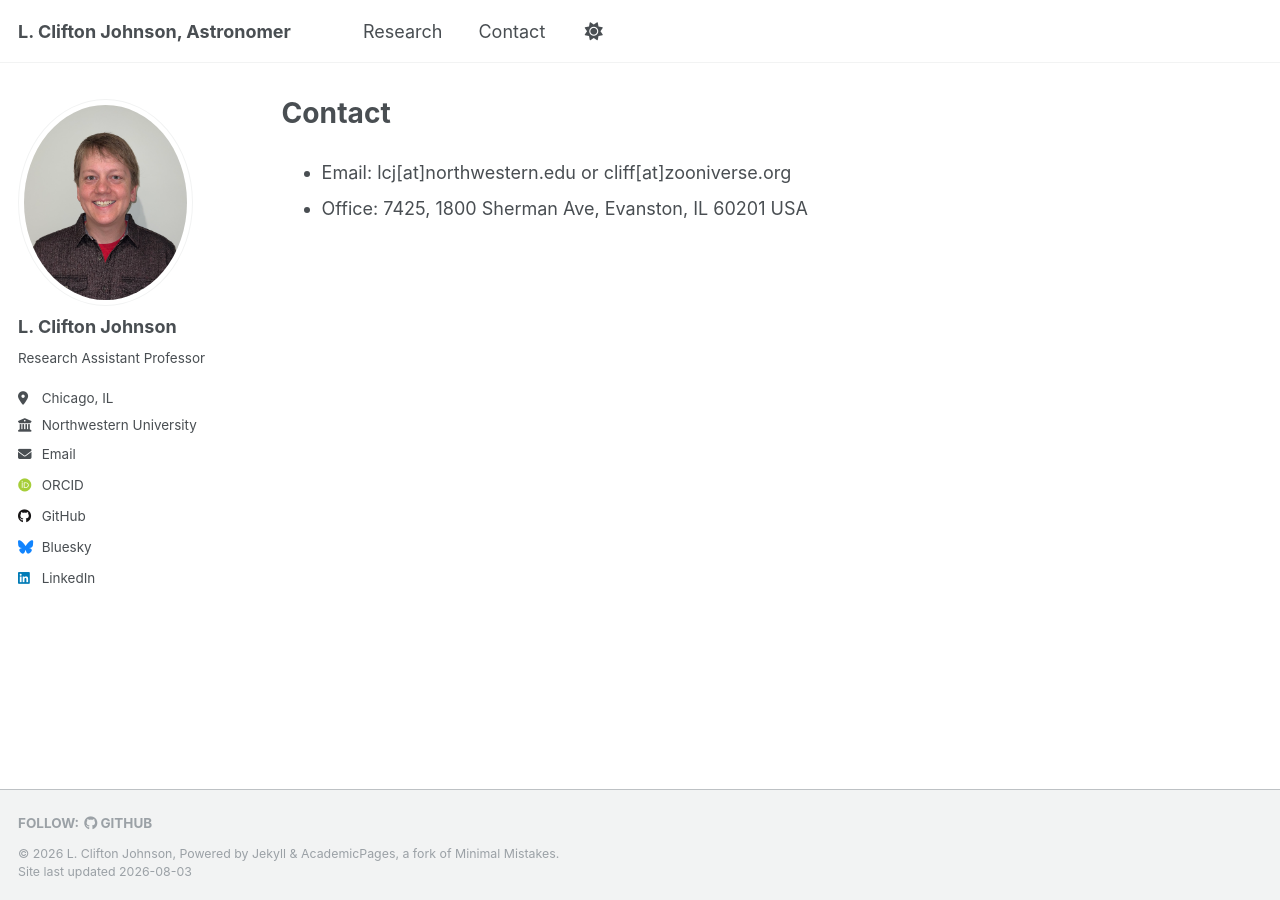
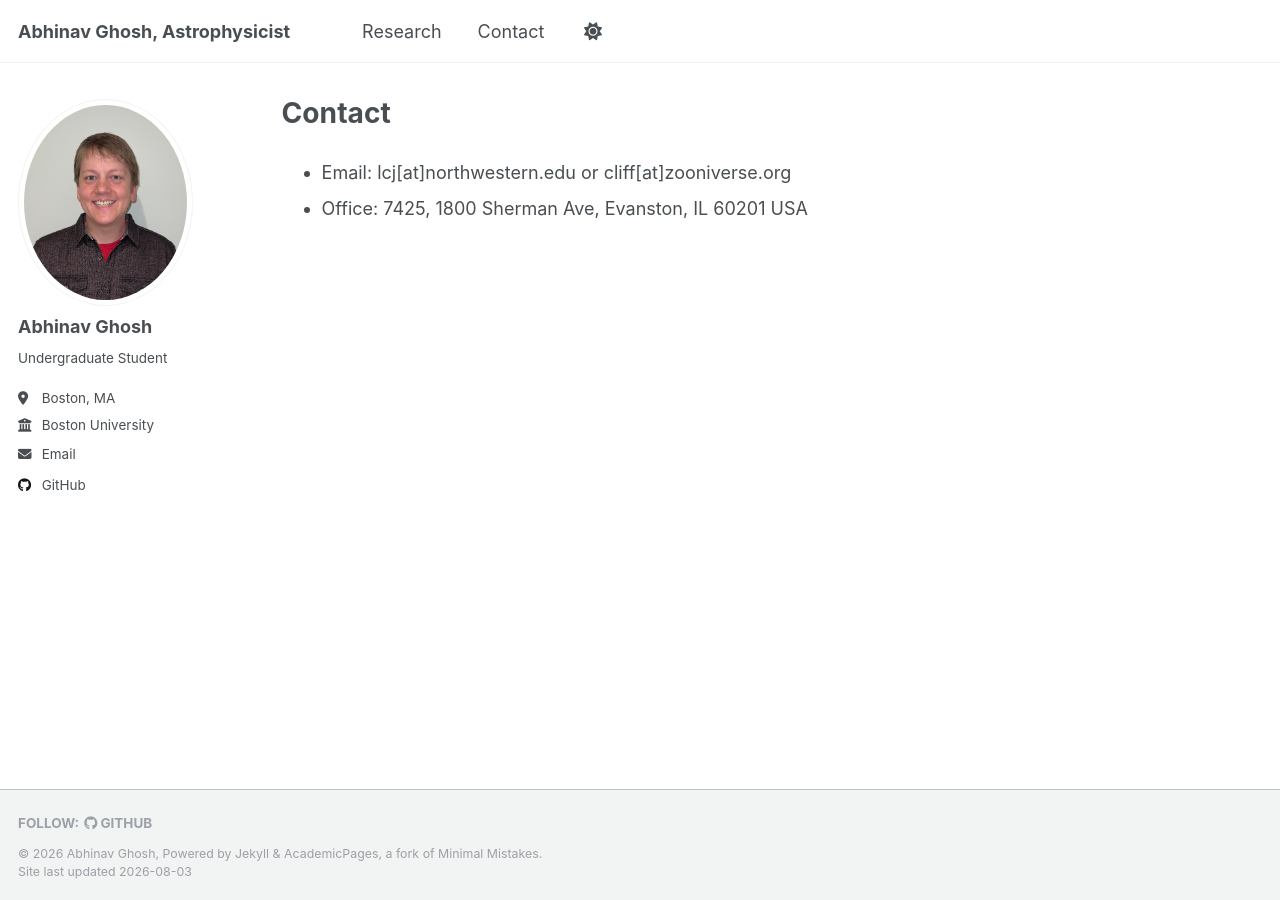
Before and after one commit to ggod4510-tech/ggod4510-tech.github.io, a Jekyll site: the page built from _pages/contact.md, in a window 1280 px wide. Built offline with Jekyll 4.4.1, drawn with Linux system fonts in a browser that asks for light colours; some web fonts are replaced; a script that is not in the unit is left out.

Commit message:
Change author details in _config.yml
Updated personal information including name, title, and contact details.

```diff
--- a/_config.yml
+++ b/_config.yml
@@ -9,13 +9,13 @@
 # Basic Site Settings
 locale                   : "en-US"
 site_theme               : "default"
-title                    : "L. Clifton Johnson, Astronomer"
+title                    : "Abhinav Ghosh, Astrophysicist"
 title_separator          : "-"
-name                     : &name "L. Clifton Johnson"
-description              : &description "Research Assistant Professor and Zooniverse Director"
-url                      : https://lcjohnso.github.io/REUWebsite # the base hostname & protocol for your site e.g. "https://[your GitHub username].github.io" or if you already have some other page hosted on Github then use "https://[your GitHub username].github.io/[Your Repo Name]"
+name                     : &name "Abhinav Ghosh"
+description              : &description "Undergraduate Student at Boston University"
+url                      : https://ggod4510-tech.github.io # the base hostname & protocol for your site e.g. "https://[your GitHub username].github.io" or if you already have some other page hosted on Github then use "https://[your GitHub username].github.io/[Your Repo Name]"
 baseurl                  : "" # the subpath of your site, e.g. "/blog"
-repository               : "lcjohnso/REUWebsite"
+repository               : "ggod4510-tech-github.io"
 
 # Site Author - The following control what appear as part of the author content on the side bar.
 #               If a field is blank the icon and link will not appear, otherwise it will be shown.
@@ -23,20 +23,20 @@ repository               : "lcjohnso/REUWebsite"
 author:
   # Biographic information
   avatar           : "profile.png"
-  name             : "L. Clifton Johnson"
+  name             : "Abhinav Ghosh"
   pronouns         : # "he/him"
-  bio              : "Research Assistant Professor"
-  location         : "Chicago, IL"
-  employer         : "Northwestern University"
+  bio              : "Undergraduate Student"
+  location         : "Boston, MA"
+  employer         : "Boston University"
   uri              : # URL
-  email            : "lcj@northwestern.edu"
+  email            : "ggod4510@gmail.com"
 
   # Academic websites
   academia         : # URL
   arxiv            : # URL - Update with the correct link to your profile
   googlescholar    : # "https://scholar.google.com/citations?user=PS_CX0AAAAAJ"
   impactstory      : # URL
-  orcid            : "https://orcid.org/0000-0001-6421-0953"
+  orcid            : #"https://orcid.org/0000-0001-6421-0953"
   semantic         : # URL
   pubmed           : # "https://www.ncbi.nlm.nih.gov/pubmed/?term=john+snow"
   researchgate     : # URL
@@ -46,13 +46,13 @@ author:
   bitbucket        : # Username - Update with your username on the site
   codepen          : # Username
   dribbble         : # Username
-  github           : "lcjohnso"
+  github           : "ggod4510-tech"
   kaggle           : # Username
   stackoverflow    : # User number or user number and name (i.e., use "1" or "1/jeff-atwood")
 
   # Social media
   artstation       : # Username
-  bluesky          : "@lcjohnso.bsky.social" # Replace this with you Bluesky username
+  bluesky          : #"@lcjohnso.bsky.social" # Replace this with you Bluesky username
   facebook         : # Username
   flickr           : # Username
   foursquare       : # Username
@@ -61,7 +61,7 @@ author:
   keybase          : # Username
   instagram        : # Username
   lastfm           : # Username
-  linkedin         : "lcjastro"
+  linkedin         : #"lcjastro"
   mastodon         : # URL
   medium           : # URL
   pinterest        : # Username
```
